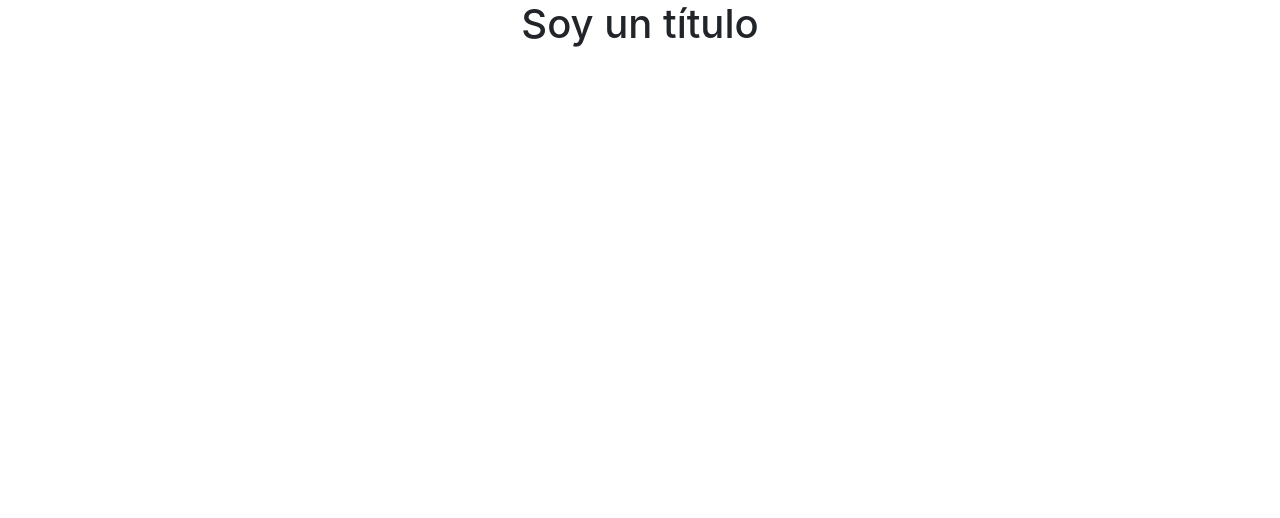
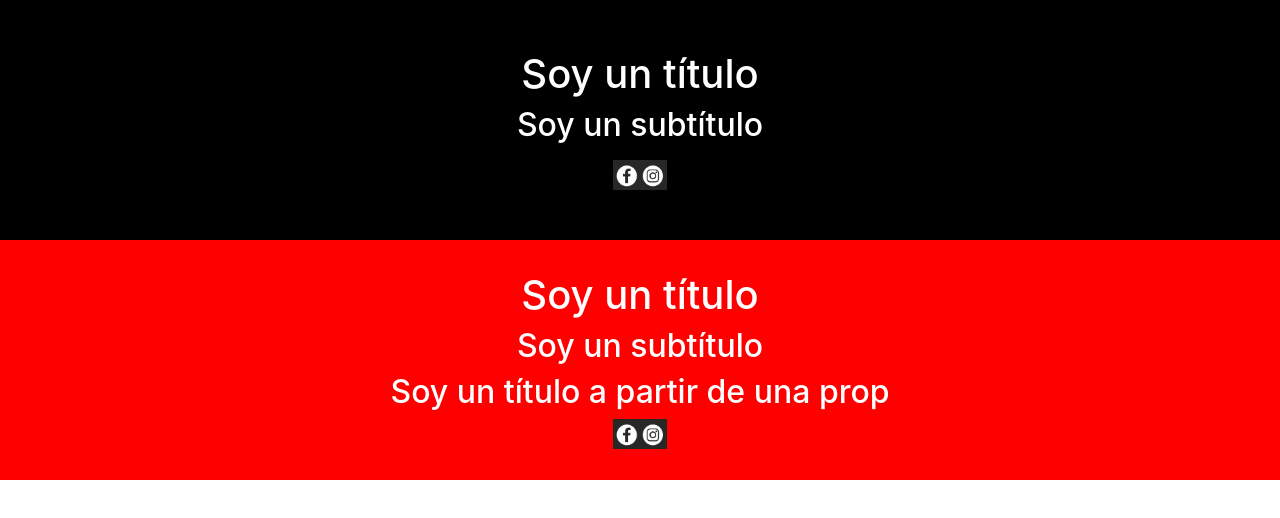
Before and after one commit to jmledesma88/c43250, a React (Create React App) app: page / in a window 1280 px wide. Shown: the top 518 px of the page. Built offline with nearby package versions, Linux system fonts and the light colour scheme; the HTML template or start-up script is replaced by a standard one.

Commit message:
integro mui

```diff
--- a/package.json
+++ b/package.json
@@ -3,6 +3,9 @@
   "version": "0.1.0",
   "private": true,
   "dependencies": {
+    "@emotion/react": "^11.11.0",
+    "@emotion/styled": "^11.11.0",
+    "@mui/material": "^5.13.3",
     "@testing-library/jest-dom": "^5.16.5",
     "@testing-library/react": "^13.4.0",
     "@testing-library/user-event": "^13.5.0",
--- a/src/App.css
+++ b/src/App.css
@@ -1,3 +1,7 @@
 .App {
   text-align: center;
 }
+.userSection {
+    display: flex;
+    justify-content: space-evenly;
+}
--- a/src/App.js
+++ b/src/App.js
@@ -20,6 +20,9 @@ class App extends Component {
         return(
             <div className="App">
                 <Header/>
+                <Header title="Soy un título a partir de una prop" color="red" />
+                <div className="userSection"></div>
+                {/* 3:44 */}
             </div>
         );
     }
--- a/src/components/Header.css
+++ b/src/components/Header.css
@@ -0,0 +1,13 @@
+.Header {
+    display: flex;
+    justify-content: center;
+    align-items: center;
+    background-color: black;
+    flex-direction: column;
+    height: 30vh;
+    color: white;
+    width: 100%;
+}
+.icon {
+    max-height: 30px;
+}
--- a/src/components/Header.js
+++ b/src/components/Header.js
@@ -1,10 +1,15 @@
-import React from 'react'
+import React from 'react';
+import "./Header.css";
 
-const Header = () => {
+import icons from "../assets/icons/iconos.png";
+
+const Header = (props) => {
   return (
-    <div>
+    <div className='Header' style={{backgroundColor:props.color}}>
         <h1>Soy un título</h1>
-        {/* 3:20 */}
+        <h2>Soy un subtítulo</h2>
+        <h2>{props.title}</h2>
+        <img className='icon' src={icons} alt='social-icons'/>
     </div>
   )
 }
```
Also changed, not shown: src/assets/icons/iconos.png (added), 1 other file (tests, documents, lock files or other folders).
